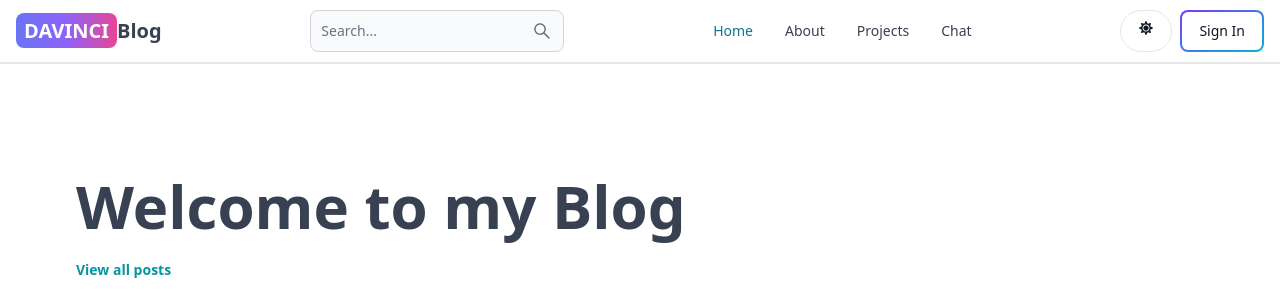
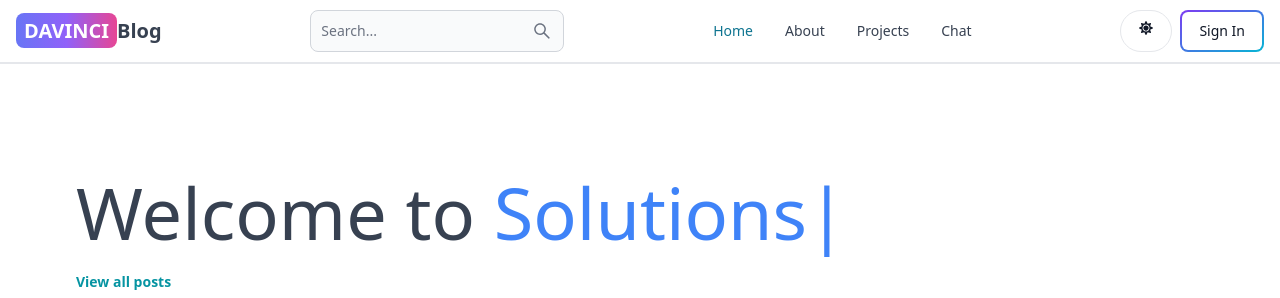
Before and after one commit to abdouchirac2024/davinci, a React (Vite) app in the folder client/: page / in a window 1280 px wide. Shown: the top 298 px of the page. Built offline with nearby package versions, Linux system fonts and the light colour scheme; no server answers.

Commit message:
animation

```diff
--- a/client/package.json
+++ b/client/package.json
@@ -21,6 +21,7 @@
     "react-quill": "^2.0.0",
     "react-redux": "^9.0.1",
     "react-router-dom": "^6.20.0",
+    "react-type-animation": "^3.2.0",
     "redux-persist": "^6.0.0"
   },
   "devDependencies": {
--- a/client/src/pages/Home.jsx
+++ b/client/src/pages/Home.jsx
@@ -2,6 +2,8 @@ import React, { useEffect, useState } from 'react';
 import { Link } from 'react-router-dom';
 import CallToAction from '../components/CallToAction';
 import PostCard from '../components/PostCard';
+import { TypeAnimation } from 'react-type-animation';
+
 
 export default function Home() {
   const [posts, setPosts] = useState([]);
@@ -18,7 +20,16 @@ export default function Home() {
   return (
     <div>
       <div className='flex flex-col gap-6 p-28 px-3 max-w-6xl mx-auto'>
-        <h1 className='text-3xl font-bold lg:text-6xl'>Welcome to my Blog</h1>
+          <h2 className="text-4xl md:text-5xl xl:text-7xl">
+        Welcome to{" "}
+          <TypeAnimation
+            sequence={["DAVINCI Blogs", 1000, "", 1000, "Solutions", 1000]}
+            wrapper="span"
+            speed={20}
+            className="text-blue-500 inline-block"
+            repeat={Infinity}
+          />{" "}
+        </h2>
         <Link
           to='/search'
           className='text-xs sm:text-sm text-teal-500 font-bold hover:underline'
```
Also changed, not shown: 1 other file (tests, documents, lock files or other folders).
